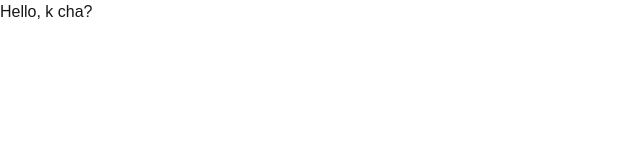
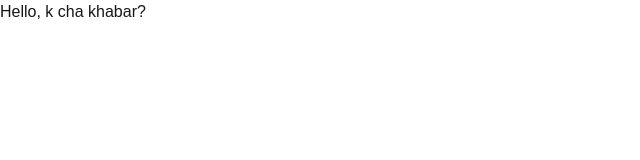
Before and after one commit to SudeepJoshi456/Outfitory.ai, a Next.js app: page / in a window 1280 px wide. Shown: the top 160 px of the page, without its empty margins (0-640 px from the left). Built offline with nearby package versions, Linux system fonts and the light colour scheme.

Commit message:
changes made

```diff
--- a/src/app/page.tsx
+++ b/src/app/page.tsx
@@ -3,7 +3,7 @@
 export default function Home() {
   return (
     <>
-    <h1>Hello, k cha?</h1>
+    <h1>Hello, k cha khabar?</h1>
     </>
   );
 }
```
